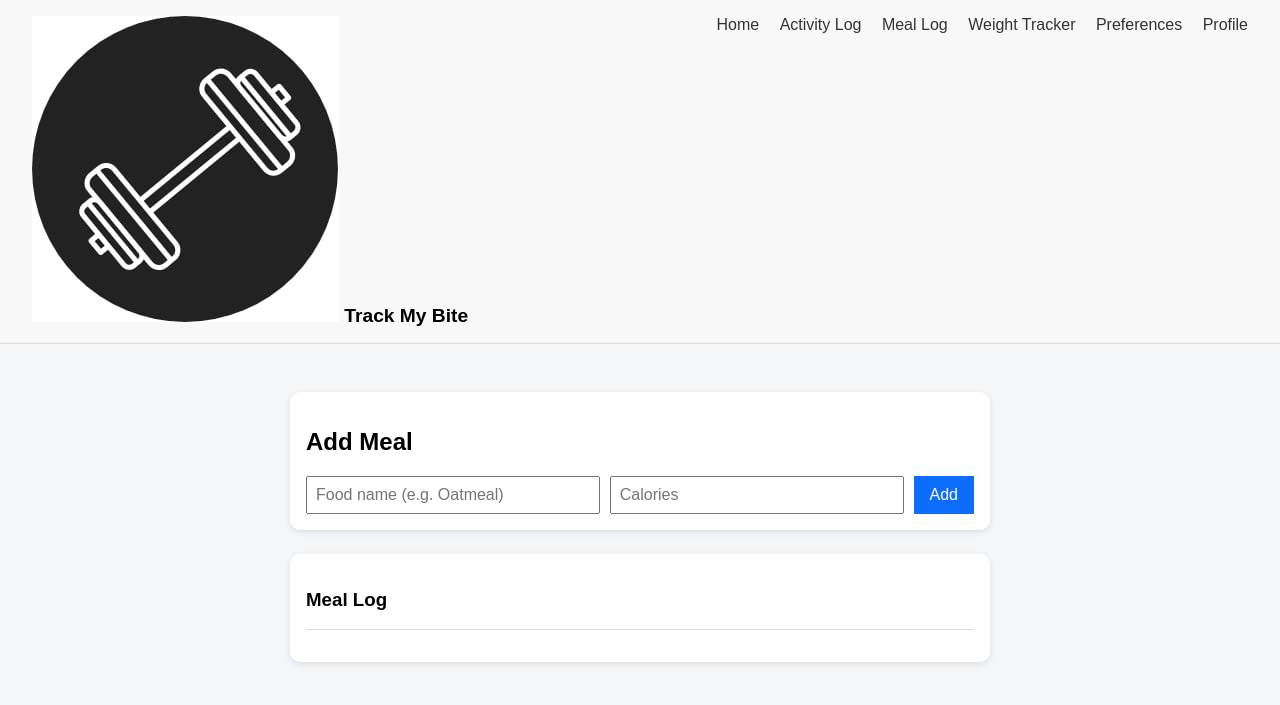
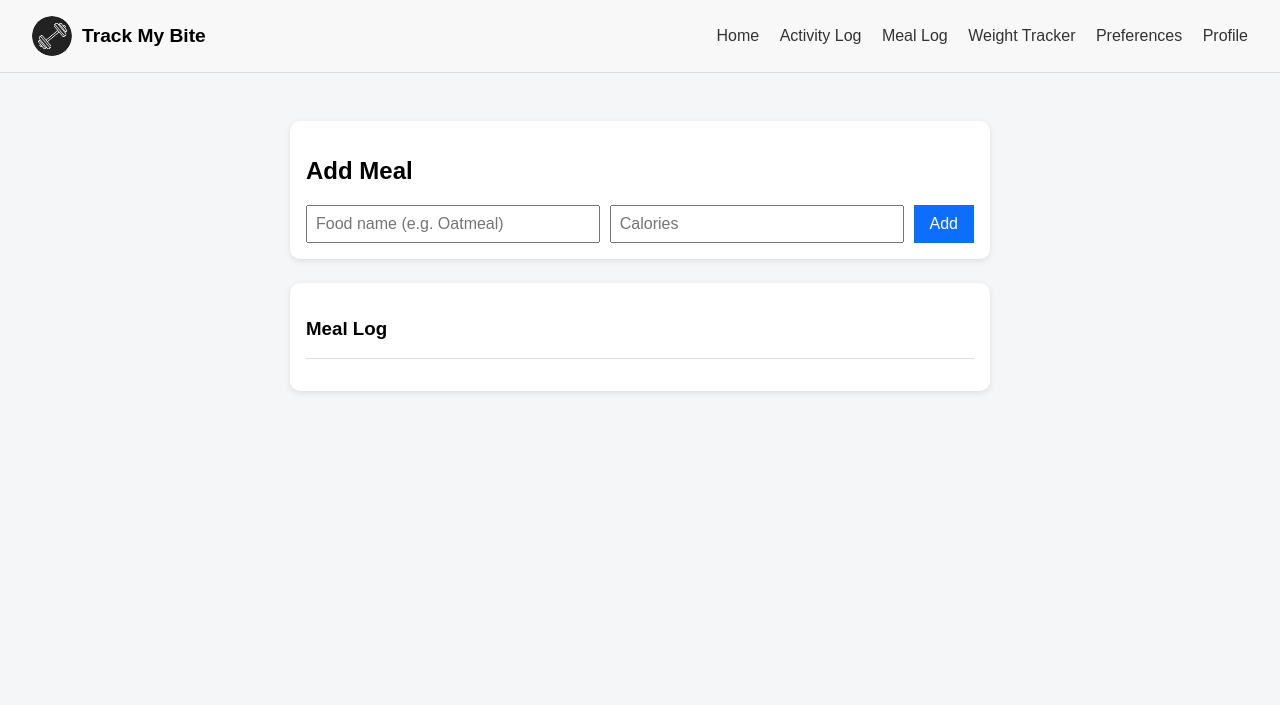
Before and after one commit to gitme05/TrackMyBite, a plain HTML site: page front-end/views/MealLog.html in a window 1280 px wide. Drawn offline with Linux system fonts and the light colour scheme.

Commit message:
Added style for the logo and fix the navbar when the logo is added

```diff
--- a/front-end/styles/MealLog.css
+++ b/front-end/styles/MealLog.css
@@ -7,9 +7,24 @@ body {
 .navbar {
   display: flex;
   justify-content: space-between;
+  align-items: center;
   padding: 1rem 2rem;
   background-color: #f8f8f8;
   border-bottom: 1px solid #ddd;
+}
+
+.logo {
+  display: flex;
+  align-items: center;
+  font-weight: bold;
+  font-size: 1.2rem;
+}
+
+.logo-img {
+  width: 40px;
+  height: 40px;
+  margin-right: 10px;
+  border-radius: 50%;
 }
 
 .navbar .logo {
```
